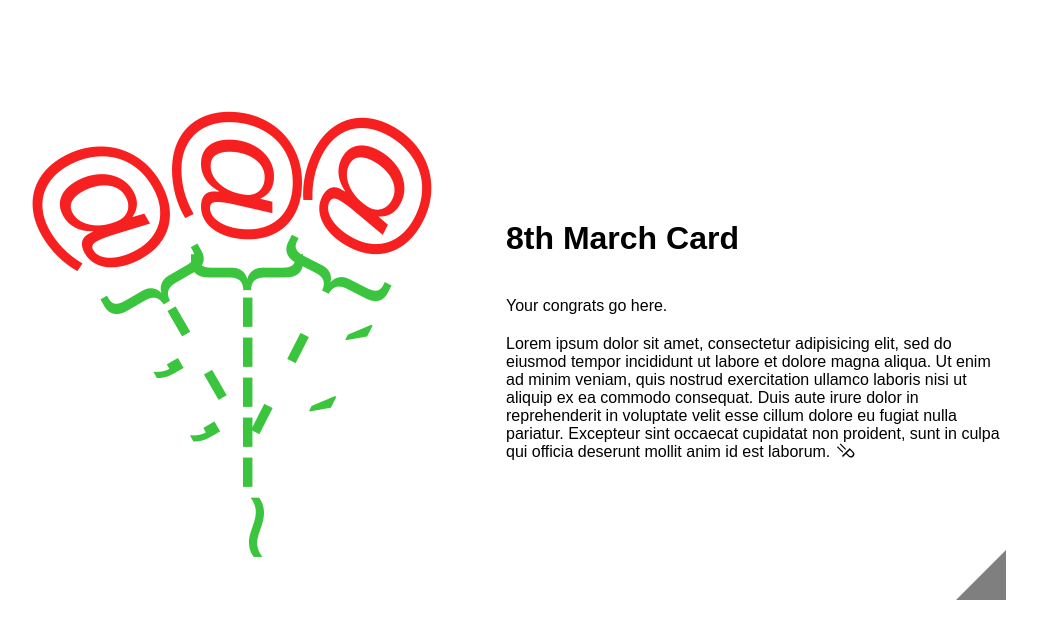
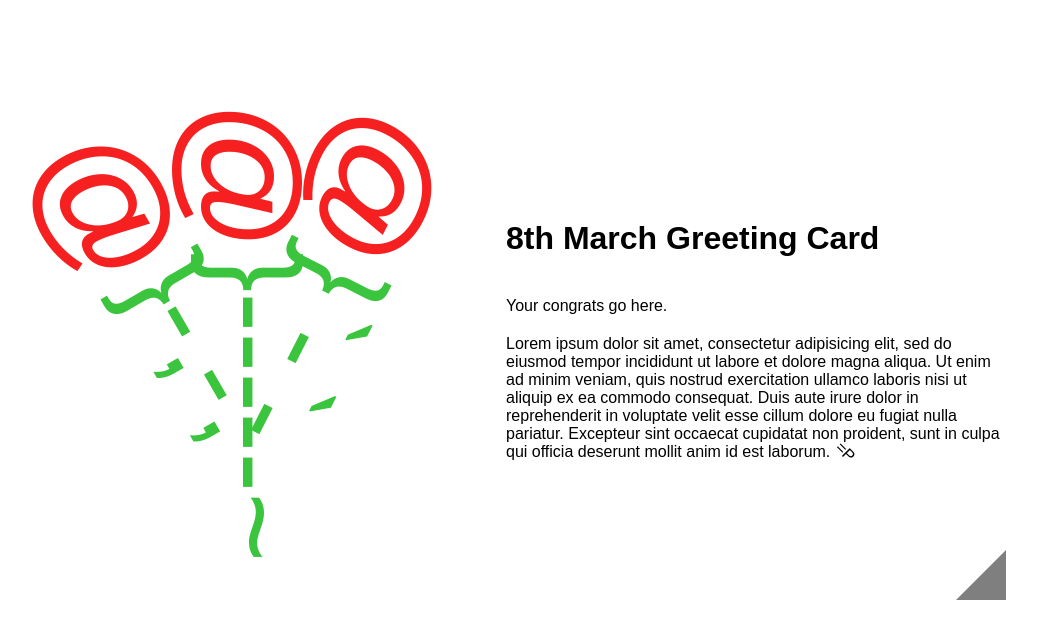
Before and after one commit to MaxShishkin/8th-march-roses, a plain HTML site: page index.html in a window 1280 px wide. Shown: the whole page, without its empty margins (134-1171 px from the left). Drawn offline with nearby package versions, Linux system fonts and the light colour scheme.

Commit message:
Updated page title

```diff
--- a/index.html
+++ b/index.html
@@ -2,9 +2,9 @@
 <html>
   <head>
     <meta charset="utf-8">
-    <meta name="description" content="8th March Card">
+    <meta name="description" content="8th March Greeting Card">
     <meta name="author" content="Max Shishkin">
-    <title>8th March Card</title>
+    <title>8th March Greeting Card</title>
     <style type="text/css">
 
       * {
@@ -165,7 +165,7 @@
       </div>
 
       <div id="msg">
-        <h1>8th March Card</h1>
+        <h1>8th March Greeting Card</h1>
 
         <p>Your congrats go here.</p>
         <p>Lorem ipsum dolor sit amet, consectetur adipisicing elit, sed do eiusmod
```
